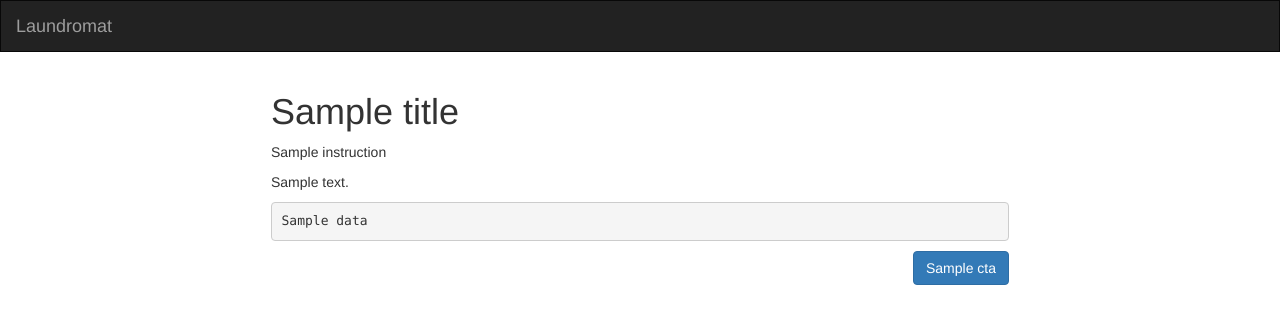
After one commit to signal-noise/laundromat, a Flask app: template app/templates/instructions.html in a window 1280 px wide. The commit adds this page. Shown: the top 324 px of the page. Run offline with Flask 2, Linux system fonts and the light colour scheme; the template is opened without the code that fills it: most values are stand-ins (such as "Sample title", 1, 10 or a date in 2020); parts of the project's set-up code (start-up, migrations or seed data) failed here and were passed over; some libraries are stand-ins or nearby versions.

Commit message:
tweaks to flow

```diff
--- a/app/routes.py
+++ b/app/routes.py
@@ -80,7 +80,7 @@ def index():
             return c.redirect(url_for('sync'))
 
         context['title'] = "All checks completed"
-        context['instruction'] = "Let's send your sheet over!"
+        context['instruction'] = "Trigger the sync manually using the button below, or setup your sheet for easier direct sync in future."
         context['action'] = url_for('sync')
         context['cta'] = "Send"
 
@@ -239,9 +239,15 @@ def sync():
     if (send_file(c, csv_str)):
         c.session.set('message', 'Sync completed successfully')
         c.session.set('message_context', 'success')
-        c.redirect('/')
+        return c.redirect('/')
     else:
         context['message'] = 'Something went wrong'
         context['message_context'] = 'error'
 
     return c.render_template(context=context)
+
+
+@app.route('/instructions')
+def instructions():
+    c = Cookie(request)
+    return c.render_template('instructions.html')
--- a/app/templates/base.html
+++ b/app/templates/base.html
@@ -1,41 +1,41 @@
-{% extends 'bootstrap/base.html' %}
-
-{% block title %}
-    {% if title %}{{ title }} - {% endif %}Laundromat
-{% endblock %}
-
-{% block navbar %}
+{% extends 'bootstrap/base.html' %} {% block title %} {% if title %}{{ title }}
+- {% endif %}Laundromat {% endblock %} {% block navbar %}
 <nav class="navbar navbar-inverse" style="border-radius: 0;">
   <a href="/" class="navbar-brand">Laundromat</a>
   {% if context.google_creds %}
   <div class="navbar-nav navbar-right" style="margin-right:15px;">
-          <a class="nav-item nav-link" href="https://docs.google.com/spreadsheets/u/0/" target="_new"
+    <a
+      class="nav-item nav-link"
+      href="https://docs.google.com/spreadsheets/u/0/"
+      target="_new"
       >Your Sheets</a
     >
     {% if context.github_creds %}
-          <a class="nav-item nav-link" href="https://github.com" target="_new">Github</a>
+    <a class="nav-item nav-link" href="https://github.com" target="_new"
+      >Github</a
+    >
+    <a class="nav-item nav-link" href="{{ url_for('setup_sheet') }}"
+      >Configure</a
+    >
     {% endif %}
     <a class="nav-item nav-link" href="{{ url_for('logout') }}">
-            <button type="button" class="btn btn-default btn-xs navbar-btn">Logout</button>
+      <button type="button" class="btn btn-default btn-xs navbar-btn">
+        Logout
+      </button>
     </a>
   </div>
   {% endif %}
 </nav>
-{% endblock %}
-
-{% block content %}
+{% endblock %} {% block content %}
 <div class="container" style="max-width:768px;">
-        {% if message %}
-            {% set class = 'alert alert-' ~ message_context or 'info' %}
+  {% if message %} {% set class = 'alert alert-' ~ message_context or 'info' %}
   <div class="{{ class }}" role="alert">{{ message }}</div>
-        {% endif %}
-
-        {% block app_content %}{% endblock %}
-
-    {% if action %}
+  {% endif %} {% block app_content %}{% endblock %} {% if action %}
   <div class="row">
     <div class="col-md-3 col-md-offset-9" style="text-align: right;">
-                <a href="{{ action }}"><button class="btn btn-primary">{{ cta }}</button></a>
+      <a href="{{ action }}"
+        ><button class="btn btn-primary">{{ cta }}</button></a
+      >
     </div>
   </div>
   {% endif %}
--- /dev/null
+++ b/app/templates/instructions.html
@@ -0,0 +1,9 @@
+{% extends "base.html" %}
+{% block app_content %}
+    <h1>{{ title }}</h1>
+    <p>{{ instruction }}</p>
+    <p>{{ description }}</p>
+{% if data %}
+    <pre>{{ data }}</pre>
+{% endif %}
+{% endblock %}
```
Lines whose indentation alone changed are shown as unchanged.
